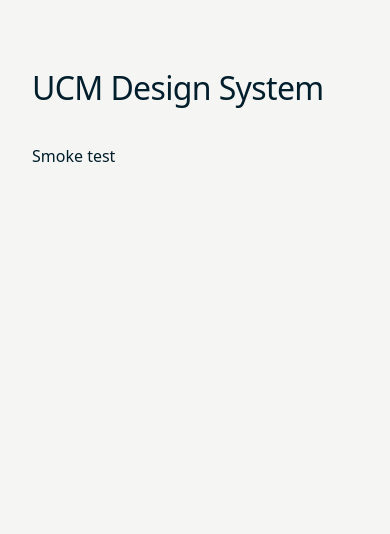
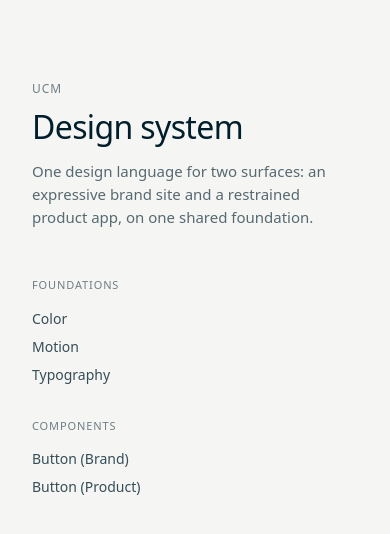
Before and after one commit to sosleepyted/Design-System-MCP, an Astro site in the folder apps/docs/: page / in a window 390 px wide. Built offline with nearby package versions, Linux system fonts and the light colour scheme; Astro itself is replaced by a stand-in of ours.

Commit message:
fix(ui): add button type and focus-visible ring, wire anchor onClick; tidy docs index

```diff
--- a/apps/docs/src/islands/SmokeButton.tsx
+++ /dev/null
@@ -1,5 +0,0 @@
-import { Button } from "@ucm/ui";
-
-export function SmokeButton() {
-  return <Button>Smoke test</Button>;
-}
--- a/apps/docs/src/pages/index.astro
+++ b/apps/docs/src/pages/index.astro
@@ -1,6 +1,9 @@
 ---
 import "../styles/globals.css";
-import { SmokeButton } from "../islands/SmokeButton";
+import { getCollection } from "astro:content";
+
+const components = await getCollection("components");
+const foundations = await getCollection("foundations");
 ---
 
 <html lang="en">
@@ -10,12 +13,40 @@ import { SmokeButton } from "../islands/SmokeButton";
     <title>UCM Design System</title>
   </head>
   <body>
-    <main class="mx-auto max-w-[960px] px-8 py-16">
-      <h1 class="text-[clamp(2rem,5vw,3rem)] font-light tracking-[-0.02em]">
-        UCM Design System
+    <main class="mx-auto max-w-[960px] px-8 py-20">
+      <p class="text-[12px] font-medium uppercase tracking-[0.08em] text-[#001E2B]/55">UCM</p>
+      <h1 class="mt-3 text-[clamp(2rem,5vw,3.5rem)] font-light leading-[1.05] tracking-[-0.02em]">
+        Design system
       </h1>
-      <div class="mt-8" data-testid="smoke">
-        <SmokeButton client:load />
+      <p class="mt-4 max-w-[52ch] text-[15px] leading-[1.55] text-[#001E2B]/65">
+        One design language for two surfaces: an expressive brand site and a restrained product app, on one shared foundation.
+      </p>
+
+      <div class="mt-12 grid gap-8 sm:grid-cols-2">
+        <section>
+          <h2 class="text-[11px] font-medium uppercase tracking-[0.08em] text-[#001E2B]/55">Foundations</h2>
+          <ul class="mt-3 space-y-1">
+            {foundations.map((entry) => (
+              <li>
+                <a class="text-[14px] text-[#001E2B]/78 underline-offset-4 hover:underline" href={`/foundations/${entry.id}`}>
+                  {entry.data.title}
+                </a>
+              </li>
+            ))}
+          </ul>
+        </section>
+        <section>
+          <h2 class="text-[11px] font-medium uppercase tracking-[0.08em] text-[#001E2B]/55">Components</h2>
+          <ul class="mt-3 space-y-1">
+            {components.map((entry) => (
+              <li>
+                <a class="text-[14px] text-[#001E2B]/78 underline-offset-4 hover:underline" href={`/components/${entry.id}`}>
+                  {entry.data.title}
+                </a>
+              </li>
+            ))}
+          </ul>
+        </section>
       </div>
     </main>
   </body>
--- a/packages/ui/src/brand/button/BrandButton.test.tsx
+++ b/packages/ui/src/brand/button/BrandButton.test.tsx
@@ -16,3 +16,8 @@ test("outline variant uses the navy alpha border", () => {
   render(<BrandButton variant="outline">Mehr</BrandButton>);
   expect(screen.getByRole("button")).toHaveClass("border-[#001E2B]/15");
 });
+
+test("dark variant renders a navy background", () => {
+  render(<BrandButton variant="dark">Bewerben</BrandButton>);
+  expect(screen.getByRole("button")).toHaveClass("bg-[#001E2B]");
+});
--- a/packages/ui/src/brand/button/BrandButton.tsx
+++ b/packages/ui/src/brand/button/BrandButton.tsx
@@ -4,7 +4,7 @@ import { cx } from "../../foundation/utils/cx";
 export type BrandButtonVariant = "primary" | "dark" | "outline";
 
 const BASE =
-  "inline-flex items-center justify-center gap-2 rounded-full px-6 py-3 text-[14px] transition";
+  "inline-flex items-center justify-center gap-2 rounded-full px-6 py-3 text-[14px] transition focus-visible:outline-none focus-visible:ring-2 focus-visible:ring-[#001E2B]/50 focus-visible:ring-offset-2";
 
 const VARIANTS: Record<BrandButtonVariant, string> = {
   primary: "bg-[#FCC224] font-semibold text-[#001E2B] hover:bg-[#FFD84D]",
@@ -31,13 +31,13 @@ export function BrandButton({
   const classes = cx(BASE, VARIANTS[variant], className);
   if (href) {
     return (
-      <a href={href} className={classes}>
+      <a href={href} className={classes} onClick={onClick}>
         {children}
       </a>
     );
   }
   return (
-    <button className={classes} onClick={onClick}>
+    <button type="button" className={classes} onClick={onClick}>
       {children}
     </button>
   );
--- a/packages/ui/src/brand/button/GlowButton.test.tsx
+++ b/packages/ui/src/brand/button/GlowButton.test.tsx
@@ -19,3 +19,8 @@ test("mouse move sets the --x and --y custom properties", () => {
   expect(el.style.getPropertyValue("--x")).not.toBe("");
   expect(el.style.getPropertyValue("--y")).not.toBe("");
 });
+
+test("renders an <a> when href is passed", () => {
+  render(<GlowButton href="/start">Los</GlowButton>);
+  expect(screen.getByRole("link", { name: /los/i }).tagName).toBe("A");
+});
--- a/packages/ui/src/brand/button/GlowButton.tsx
+++ b/packages/ui/src/brand/button/GlowButton.tsx
@@ -51,7 +51,7 @@ export function GlowButton({
   } as CSSProperties;
 
   const classes = cx(
-    "group relative inline-flex items-center gap-2 overflow-hidden rounded-full px-6 py-3.5 text-[14px] font-semibold transition hover:-translate-y-[1px]",
+    "group relative inline-flex items-center gap-2 overflow-hidden rounded-full px-6 py-3.5 text-[14px] font-semibold transition focus-visible:outline-none focus-visible:ring-2 focus-visible:ring-[#001E2B]/50 focus-visible:ring-offset-2 hover:-translate-y-[1px]",
     className,
   );
 
@@ -75,13 +75,13 @@ export function GlowButton({
 
   if (href) {
     return (
-      <a ref={ref} href={href} className={classes} style={style} onMouseMove={handleMove}>
+      <a ref={ref} href={href} className={classes} style={style} onMouseMove={handleMove} onClick={onClick}>
         {content}
       </a>
     );
   }
   return (
-    <button ref={ref} className={classes} style={style} onMouseMove={handleMove} onClick={onClick}>
+    <button type="button" ref={ref} className={classes} style={style} onMouseMove={handleMove} onClick={onClick}>
       {content}
     </button>
   );
--- a/packages/ui/src/product/button/Button.tsx
+++ b/packages/ui/src/product/button/Button.tsx
@@ -10,7 +10,7 @@ export type ButtonVariant = "primary" | "ghost" | "outline" | "danger";
 export type ButtonSize = "default" | "lg";
 
 const BASE =
-  "inline-flex items-center justify-center gap-2 rounded-full font-medium tracking-[-0.005em] transition disabled:cursor-not-allowed";
+  "inline-flex items-center justify-center gap-2 rounded-full font-medium tracking-[-0.005em] transition focus-visible:outline-none focus-visible:ring-2 focus-visible:ring-[#001E2B]/50 focus-visible:ring-offset-2 disabled:cursor-not-allowed";
 
 const VARIANTS: Record<ButtonVariant, string> = {
   primary:
@@ -83,7 +83,7 @@ export function Button(props: ButtonProps) {
   }
 
   return (
-    <button className={classes} {...(rest as ButtonHTMLAttributes<HTMLButtonElement>)}>
+    <button type="button" className={classes} {...(rest as ButtonHTMLAttributes<HTMLButtonElement>)}>
       {content}
     </button>
   );
```
